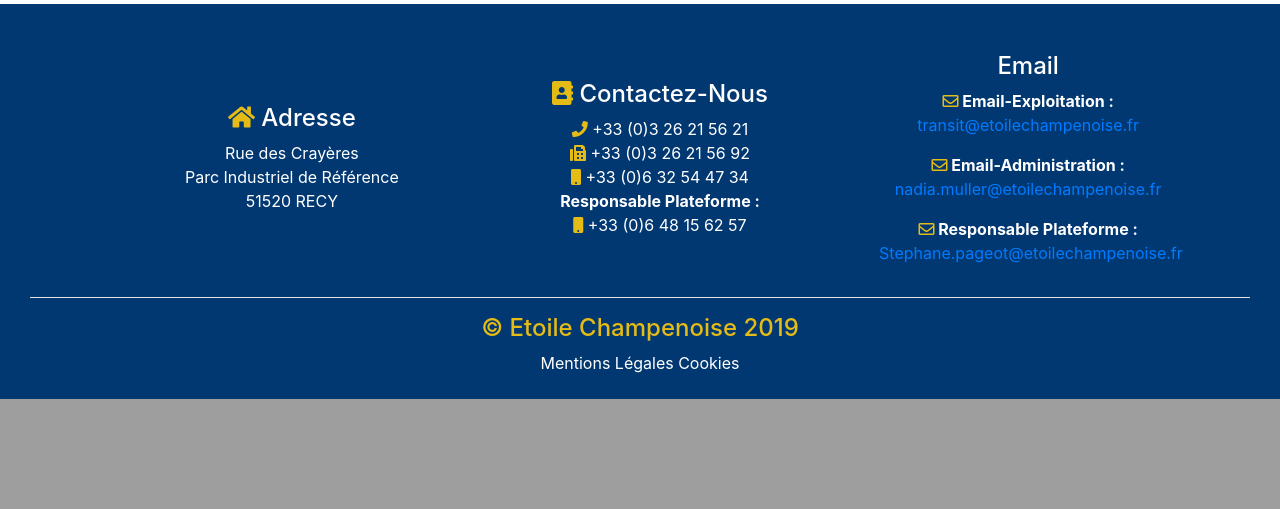
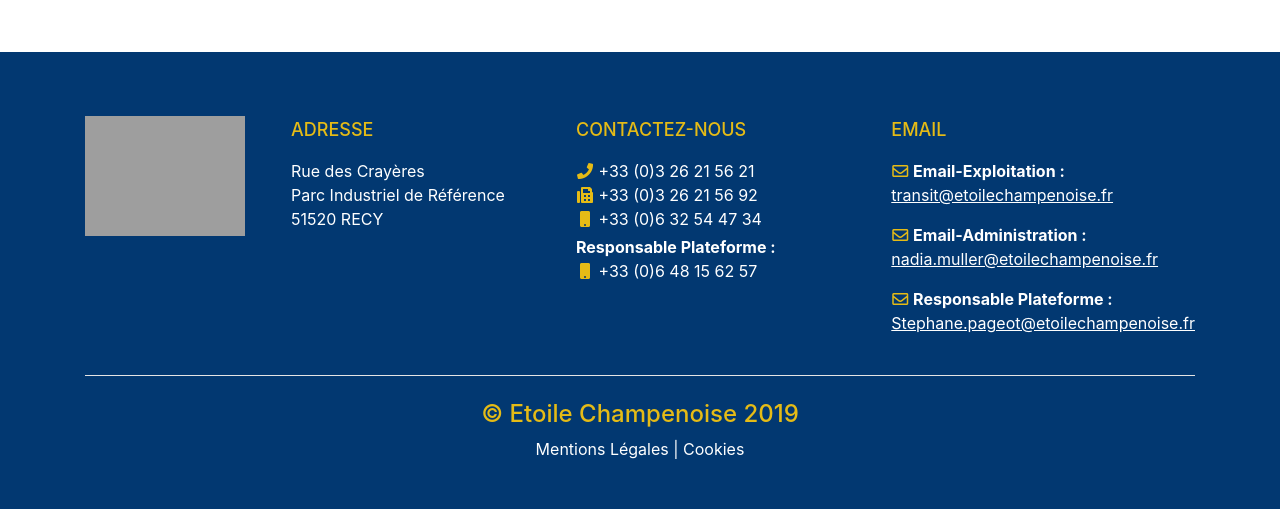
Before and after one commit to guillaumepoucet/mvs, a PHP site: page /etoile-prive/carte.php in a window 1280 px wide. Shown: the part 800-1309 px from the top of the page. Before the commit the page ends 1199 px from the top, so only its background shows below. Run offline with PHP 8.4, Linux system fonts and the light colour scheme; the visitor is signed in with stand-in values (Sample User, id 1); some libraries are stand-ins or nearby versions; grey boxes are pictures that could not be loaded.

Commit message:
footer ok + css rectif

```diff
--- a/etoile-prive/css/footer.css
+++ b/etoile-prive/css/footer.css
@@ -1,9 +1,48 @@
-.a {
-  color: white;
+:root {
+  --nav-heigth: 80px;
+
+  --blue-lg: #274F95;
+  --blue: #023871 !important;
+  --yellow: #E5BB16 !important;
 }
 
-.a:hover {
-  background-color: #e5bb16;
-  font-size: 18px;
+footer {
+  background-color: var(--blue);
+}
+
+footer ul {
+  padding: 0 0 0 0;
+  list-style: none
+}
+
+footer p {
+  text-transform: uppercase;
+  font-weight: 500;
+  font-size: large;
+}
+
+footer h4,
+footer p,
+footer i {
+  color: var(--yellow);
+}
+
+footer a,
+footer span,
+footer ul {
+  color: white !important;
+}
+
+footer .mail-link {
+  text-decoration: underline;
+}
+
+footer .a:hover {
   transition: 0.8s all;
 }
+
+footer i {
+  display: inline-block;
+  width: 18px;
+  text-align: center;
+}
--- a/etoile-prive/css/index.css
+++ b/etoile-prive/css/index.css
@@ -3,6 +3,7 @@
 
   --blue-lg: #274F95;
   --blue: #023871 !important;
+  --yellow: #E5BB16 !important;
 }
 
 html {
@@ -15,15 +16,17 @@ html {
   background-color: var(--blue-lg);
   color: white;
   padding: 1rem 0;
+  font-size: 2.5rem !important;
 }
 
 #jumbotron {
   color: white !important;
   background-image: url('../../images/mbsP.jpg');
   background-position: center;
-  background-size: cover;
+  background-size: contain;
+  background-color: var(--blue-lg);
   background-repeat: no-repeat;
-  height: 30vw;
+  height: 40vw;
   margin: 0;
   /* enlève une fine bordure blanche */
   position: relative;
@@ -253,3 +256,21 @@ body {
   /* Opera */
   transform: scale(1.25);
 }
+
+@media (min-width: 768px) {
+  #jumbotron {
+    background-size: contain;
+    background-color: var(--blue-lg);
+    height: 20vw;
+  }
+  .display-4 {
+    font-size: 5rem !important;
+    padding-top: 0.5em;
+  }
+  .pop {
+    font-size: 2rem;
+  }
+  #msg-container h4 {
+    font-size: 2em;
+  }
+}
--- a/etoile-prive/footer.php
+++ b/etoile-prive/footer.php
@@ -5,57 +5,62 @@
     <title>Etoile Champenoise 2019</title>
     <meta charset="UTF-8">
     <link rel="stylesheet" href="css/footer.css">
-    <link rel="stylesheet" href="https://use.fontawesome.com/releases/v5.8.2/css/all.css"
-        integrity="sha384-oS3vJWv+0UjzBfQzYUhtDYW+Pj2yciDJxpsK1OYPAYjqT085Qq/1cq5FLXAZQ7Ay" crossorigin="anonymous">
+    <link rel="stylesheet" href="https://use.fontawesome.com/releases/v5.8.2/css/all.css" integrity="sha384-oS3vJWv+0UjzBfQzYUhtDYW+Pj2yciDJxpsK1OYPAYjqT085Qq/1cq5FLXAZQ7Ay" crossorigin="anonymous">
 </head>
 
 <body>
 
 
-    <footer class="sticky-bottom pt-5 pb-4" style="background-color:#023871">
-        <div class="container-fluid">
-            <div class="d-flex justify-content-center">
-                <div class="row">
-                    <div class="col-xl-4 col-lg-4 col-md-12 col-sm-12 col-12 align-self-center">
-                        <ul style="color:white; list-style: none;">
-                            <h4 style="color:white;"><i class="fas fa-home"style="color:#E5BB16"></i> Adresse</h4>
+    <footer class="w100 pt-3 pb-4 mt-md-5 py-md-5">
+        <div class="container">
+            <div class="row text-left flex-column flex-sm-row">
+
+                <div class="d-none d-md-inline-block col-md-2 col-lg-2 my-3 mr-xl-3">
+                    <img class="img-fluid" src="images\logo2.png" alt="">
+                </div>
+
+                <div class="col-md-4 offset-md-1 offset-lg-0 col-lg-3">
+                    <p class="my-3">Adresse</p>
+                    <ul>
                         <li>Rue des Crayères</li>
                         <li>Parc Industriel de Référence</li>
                         <li>51520 RECY</li>
                     </ul>
                 </div>
-                    <div class="col-xl-4 col-lg-4 col-md-12 col-sm-12 col-12 align-self-center">
-                        <ul style="color:white; list-style: none;">
-                            <h4 style="color:white;"><i class="fas fa-address-book" style="color:#E5BB16"></i> Contactez-Nous</h4>
-                            <li> <i class="fas fa-phone" style="color: #E5BB16;"></i> +33 (0)3 26 21 56 21</li>
-                            <li> <i class="fas fa-fax" style="color: #E5BB16;"></i> +33 (0)3 26 21 56 92</li>
-                            <li> <i class="fas fa-mobile" style="color: #E5BB16;"></i> +33 (0)6 32 54 47 34</li>
-                            <li><strong> Responsable Plateforme : <br><i class="fas fa-mobile" style="color: #E5BB16;"></i></strong> +33 (0)6 48 15 62 57</li>
+                <div class="col-md-4 ml-md-auto ml-lg-0 col-lg-3">
+                    <p class="my-3">Contactez-nous</p>
+                    <ul>
+                        <li> <i class="fas fa-phone"></i> +33 (0)3 26 21 56 21</li>
+                        <li> <i class="fas fa-fax"></i> +33 (0)3 26 21 56 92</li>
+                        <li> <i class="fas fa-mobile"></i> +33 (0)6 32 54 47 34</li>
+                        <li class="mt-1"><strong> Responsable Plateforme : <br><i class="fas fa-mobile"></i></strong> +33 (0)6 48 15 62 57</li>
                     </ul>
                 </div>
-                    <div class="col-xl-4 col-lg-4 col-md-12 col-sm-12 col-12 align-self-center">
-                        <ul style="color:white; list-style: none;">
-                            <h4 style="color:white;">Email</h4>
-                            <li><strong> <i class="far fa-envelope" style="color: #E5BB16;"></i> Email-Exploitation :</strong> <a href="mailto:transit@etoilechampenoise.fr">transit@etoilechampenoise.fr</a></li>
+                <div class="col-md-auto offset-md-3 offset-lg-0 col-lg-auto ml-lg-auto">
+                    <p class="my-3">Email</p>
+                    <ul>
+                        <li><strong> <i class="far fa-envelope"></i> Email-Exploitation :</strong> <br> <a class="mail-link" href="mailto:transit@etoilechampenoise.fr">transit@etoilechampenoise.fr</a></li>
                         <p> </p>
-                            <li><strong><i class="far fa-envelope" style="color: #E5BB16;"></i> Email-Administration :</strong> <a href="mailto:nadia.muller@etoilechampenoise.fr">nadia.muller@etoilechampenoise.fr</a></li>
+                        <li><strong><i class="far fa-envelope"></i> Email-Administration :</strong> <br> <a class="mail-link" href="mailto:nadia.muller@etoilechampenoise.fr">nadia.muller@etoilechampenoise.fr</a></li>
                         <p> </p>
-                            <li><strong><i class="far fa-envelope" style="color: #E5BB16;"></i>  Responsable Plateforme :</strong><br> <a href="mailto:Stephane.pageot@etoilechampenoise.fr">Stephane.pageot@etoilechampenoise.fr</a></li>
+                        <li><strong><i class="far fa-envelope"></i> Responsable Plateforme :</strong> <br> <a class="mail-link" href="mailto:Stephane.pageot@etoilechampenoise.fr">Stephane.pageot@etoilechampenoise.fr</a></li>
                     </ul>
                 </div>
             </div>
-            </div>
-        </div>
-        <div class="container-fluid">
-            <div class="row>">
+
+
+            <div class="row pt-2">
                 <div class="col-xl-12 col-lg-12 col-md-12 col-sm-12 col-12">
-                    <hr style="background-color:white;">
-                    <h4 class="text-center" style="color:#E5BB16">&copy Etoile Champenoise 2019</h4>
+                    <hr class="mt-3 mb-4" style="background-color:white;">
+                    <h4 class="text-center">&copy Etoile Champenoise 2019</h4>
                     <a href="../mentions.php" class="a">Mentions Légales</a>
+                    <span> | </span>
                     <a href="../cookies.php" class="a"> Cookies</a>
                 </div>
             </div>
         </div>
+
     </footer>
 </body>
+
 </html>
```
Also changed, not shown: etoile-prive/index.php (+11 -9 lines), etoile-prive/repertoire.php (+8 -7 lines). Lines whose indentation alone changed are shown as unchanged.
